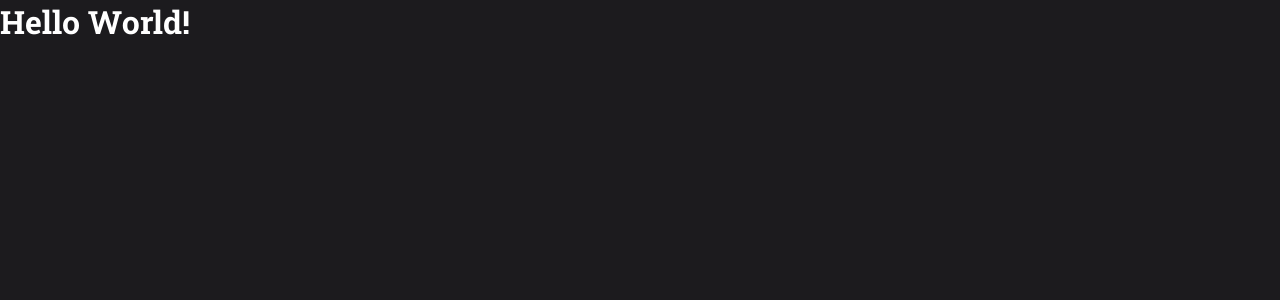
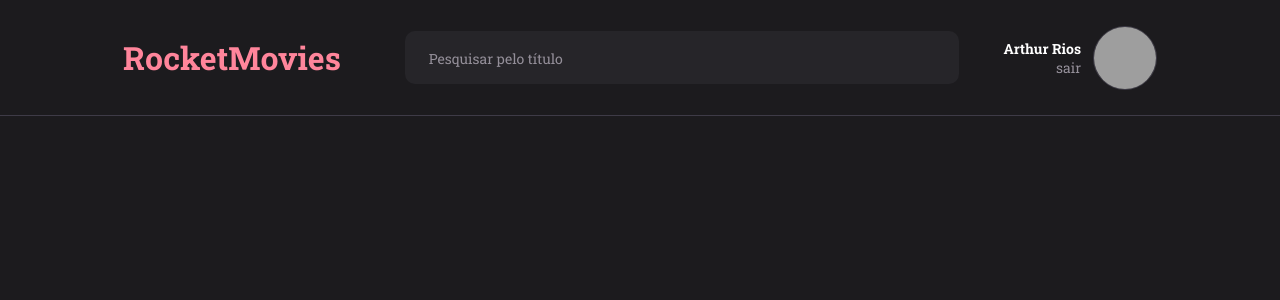
Before and after one commit to arthurrios/rocketmovies-web, a React (Vite) app: page / in a window 1280 px wide. Shown: the top 300 px of the page. Built offline with nearby package versions, Linux system fonts and the light colour scheme; grey boxes are pictures that could not be loaded.

Commit message:
add header component

```diff
--- /dev/null
+++ b/src/components/Header/index.jsx
@@ -0,0 +1,21 @@
+import { Input } from '../Input'
+import { Container, Profile } from './styles'
+
+export function Header() {
+  return (
+    <Container>
+      <h1>RocketMovies</h1>
+      <div>
+        <Input placeholder="Pesquisar pelo título" />
+        <Profile href="#">
+          <div>
+            <strong>Arthur Rios</strong>
+            <a href="#">sair</a>
+          </div>
+
+          <img src="https://github.com/arthurrios.png" alt="Foto do usuário" />
+        </Profile>
+      </div>
+    </Container>
+  )
+}
--- /dev/null
+++ b/src/components/Header/styles.js
@@ -0,0 +1,54 @@
+// import { Link } from 'react-router-dom'
+import { styled } from 'styled-components'
+
+export const Container = styled.header`
+  width: 100%;
+  height: 7.25rem;
+  border-bottom: 1px solid ${({ theme }) => theme.colors.gray_600};
+
+  display: flex;
+  align-items: center;
+
+  padding: 1.5rem 7.6875rem;
+
+  > h1 {
+    margin-right: 4rem;
+    color: ${({ theme }) => theme.colors.pink};
+  }
+
+  > div {
+    width: 100%;
+    display: flex;
+    align-items: center;
+  }
+`
+export const Profile = styled.a`
+  display: flex;
+  align-items: center;
+  gap: 0.75rem;
+  min-width: 12.375rem;
+
+  > div {
+    display: flex;
+    flex-direction: column;
+    font-size: 0.875rem;
+    width: 100%;
+    text-align: right;
+
+    strong {
+      color: ${({ theme }) => theme.colors.white};
+    }
+
+    a {
+      text-decoration: none;
+      color: ${({ theme }) => theme.colors.gray_200};
+    }
+  }
+
+  img {
+    height: 4rem;
+    width: 4rem;
+    border-radius: 50%;
+    border: 1px solid ${({ theme }) => theme.colors.gray_600};
+  }
+`
--- /dev/null
+++ b/src/components/Input/index.jsx
@@ -0,0 +1,10 @@
+import { Container } from './styles'
+
+export function Input({ icon: Icon, ...props }) {
+  return (
+    <Container>
+      {Icon && <Icon size={20} />}
+      <input {...props} />
+    </Container>
+  )
+}
--- /dev/null
+++ b/src/components/Input/styles.js
@@ -0,0 +1,21 @@
+import { styled } from 'styled-components'
+
+export const Container = styled.div`
+  width: 100%;
+  display: flex;
+  align-items: center;
+
+  > input {
+    width: 100%;
+    padding: 1rem 1.5rem;
+    border: none;
+    border-radius: 10px;
+    background-color: ${({ theme }) => theme.colors.gray_800};
+    color: ${({ theme }) => theme.colors.white};
+
+    &::placeholder {
+      color: ${({ theme }) => theme.colors.gray_200};
+      font-size: 0.875rem;
+    }
+  }
+`
--- a/src/pages/Details/index.jsx
+++ b/src/pages/Details/index.jsx
@@ -1,3 +1,9 @@
+import { Header } from '../../components/Header'
+
 export function Details() {
-  return <h1>Hello World!</h1>
+  return (
+    <>
+      <Header />
+    </>
+  )
 }
--- a/src/styles/theme.js
+++ b/src/styles/theme.js
@@ -3,12 +3,13 @@ export default {
     gray_900: '#1C1B1E',
     gray_800: '#262529',
     gray_700: '#312E38',
+    gray_600: '#3E3B47',
     gray_300: '#999591',
     gray_200: '#948F99',
     gray_100: '#E5E5E5',
     white: '#FFFFFF',
 
-    pink_100: '#FF859B',
+    pink: '#FF859B',
     pink_low: 'hsla(349, 100%, 76%, 0.05)',
   },
 }
```
